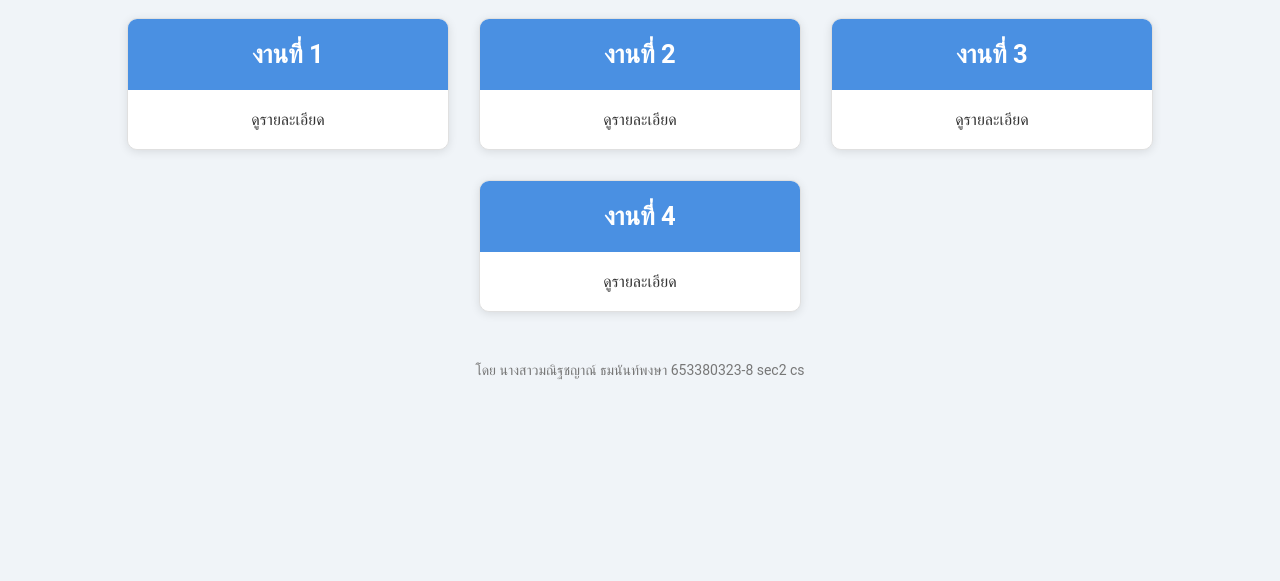
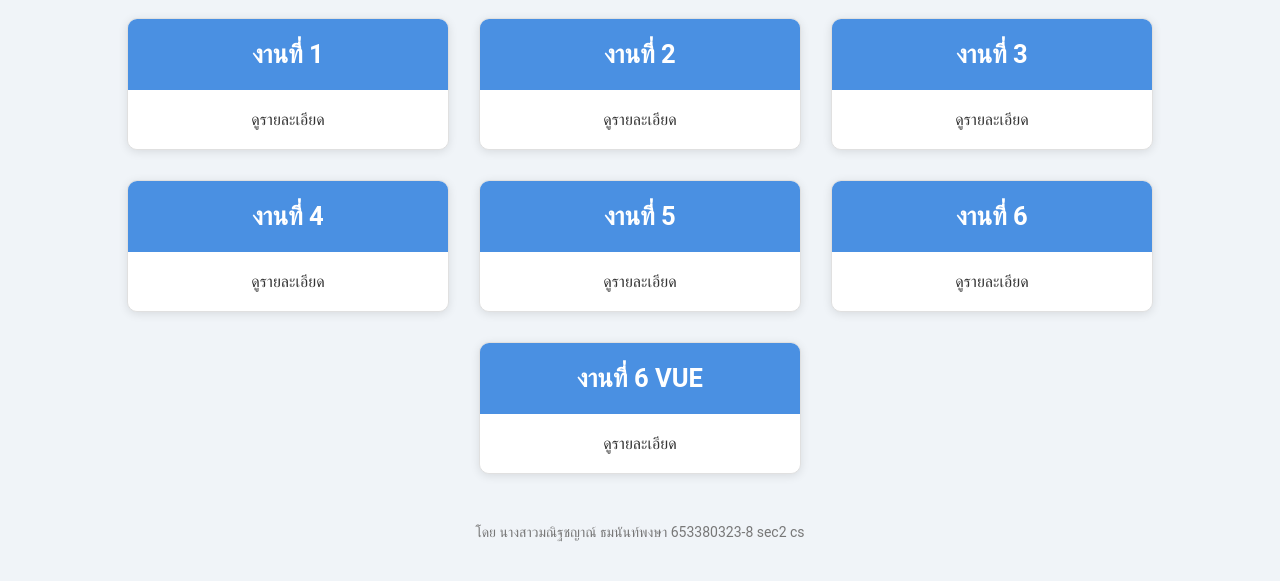
Before and after one commit to mayisme02/web2024, a plain HTML site: page index.html in a window 1280 px wide. Shown: the part 109-690 px from the top of the page. Drawn offline with Linux system fonts and the light colour scheme.

Commit message:
Update index.html

```diff
--- a/index.html
+++ b/index.html
@@ -117,6 +117,21 @@
             <h2>งานที่ 4</h2>
             <a href="work4.html">ดูรายละเอียด</a>
         </div>
+        <!-- Card for งานที่ 5 -->
+        <div class="card">
+            <h2>งานที่ 5</h2>
+            <a href="work5.html">ดูรายละเอียด</a>
+        </div>
+        <!-- Card for งานที่ 6 -->
+        <div class="card">
+            <h2>งานที่ 6</h2>
+            <a href="work6.html">ดูรายละเอียด</a>
+        </div>
+         <!-- Card for งานที่ 6 vue-->
+        <div class="card">
+            <h2>งานที่ 6 vue</h2>
+            <a href="work6_vue.html">ดูรายละเอียด</a>
+        </div>
     </div>
     <footer>โดย นางสาวมณิฐชญาณ์ ธมนันท์พงษา 653380323-8 sec2 cs</footer>
 </body>
```
